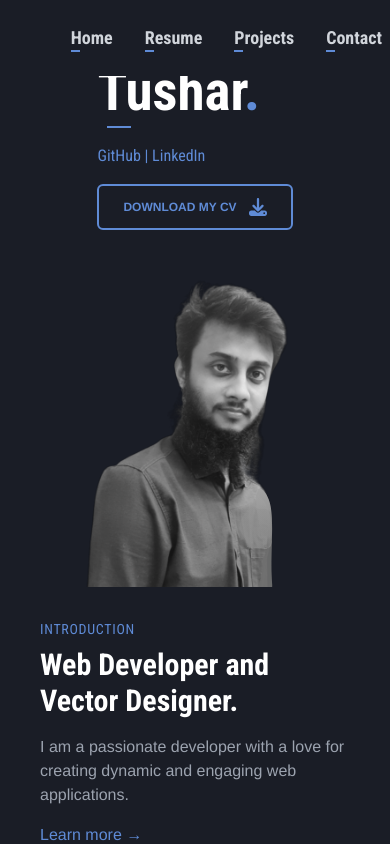
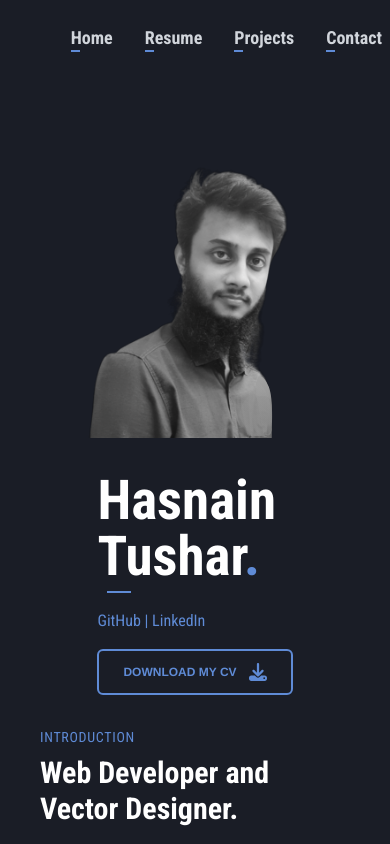
Before and after one commit to Hacnine/Myliveresume, a React (Vite) app: page / in a window 390 px wide. Shown: the top 844 px of the page. Built offline with nearby package versions, Linux system fonts and the light colour scheme; a web font is replaced by a local one.

Commit message:
image size is decreased and hero section's name portion is hide unhide

```diff
--- a/src/app/component/Hero.jsx
+++ b/src/app/component/Hero.jsx
@@ -14,13 +14,13 @@ const Hero = forwardRef(({ scrollToRef }, ref) => {
   }
 
   return (
-    <div className="flex flex-col container mx-auto md:flex-row items-center justify-center h-full px-6" ref={ref}>
+    <div className="flex flex-col md:mt-0 mt-20 container mx-auto md:flex-row items-center justify-center h-full px-6" ref={ref}>
       {/* Left Section */}
       <motion.div
         initial={{ opacity: 0, x: -100 }}
         animate={{ opacity: 1, x: 0 }}
         transition={{ duration: 1 }}
-        className="flex flex-col items-start space-y-4 md:w-1/2"
+        className="md:flex hidden flex-col items-start space-y-4 md:w-1/2"
       >
         <h1 className="text-[55px] font-bold font-poppins leading-tight">
           Hasnain
@@ -61,6 +61,47 @@ const Hero = forwardRef(({ scrollToRef }, ref) => {
 
       {/* Right Section */}
       <motion.div
+        initial={{ opacity: 0, x: -100 }}
+        animate={{ opacity: 1, x: 0 }}
+        transition={{ duration: 1 }}
+        className="flex mt-7 flex-col items-start space-y-4 md:w-1/2 md:hidden "
+      >
+        <h1 className="text-[55px] font-bold font-poppins leading-tight">
+          Hasnain
+          <span className="block -mt-3">
+            Tushar<span className="text-yellow-500">.</span>
+          </span>
+          <div className="w-6 ml-2.5 bg-yellow-500 h-0.5"></div>
+        </h1>
+
+        <p className="text-yellow-500 font-roboto">
+          <a
+            href="https://github.com/hacnine"
+            target="_blank"
+            rel="noopener noreferrer"
+            className="hover:underline"
+          >
+            GitHub
+          </a>{" "}
+          |{" "}
+          <a
+            href="https://www.linkedin.com/in/hacnine/"
+            target="_blank"
+            rel="noopener noreferrer"
+            className="hover:underline"
+          >
+            LinkedIn
+          </a>
+        </p>
+        <a
+          href="https://drive.google.com/file/d/1-s4V3DwRW0c4J2PFn4sBVBIj3O1WuVfn/view?usp=sharing"
+          className="mt-4 px-6 py-3 border-2 border-yellow-500 hover:text-white text-xs font-semibold text-yellow-500 uppercase font-helvetica flex items-center gap-3 hover:bg-yellow-500 transition duration-300 rounded-md"
+        >
+          Download My CV <FaDownload className="text-lg" />
+        </a>
+      </motion.div>
+
+      <motion.div
         initial={{ opacity: 0, y: 50 }}
         animate={{ opacity: 1, y: 0 }}
         transition={{ duration: 1 }}
```
Also changed, not shown: public/images/profile.svg.
